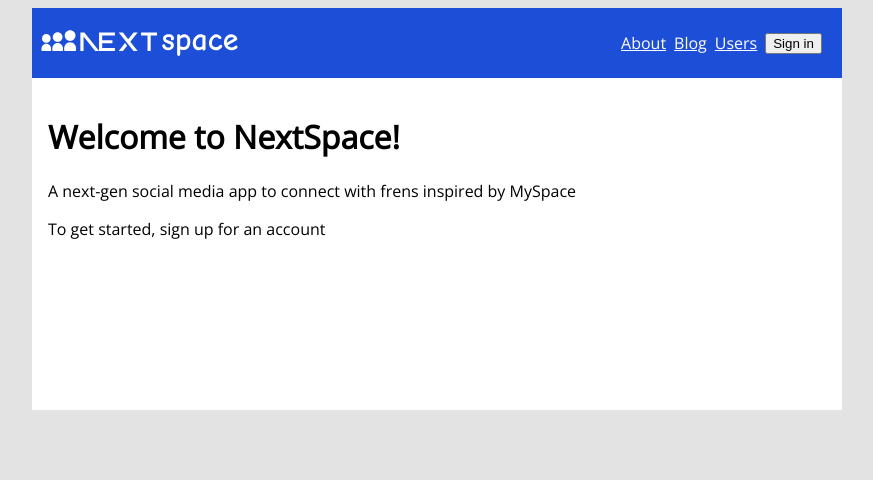
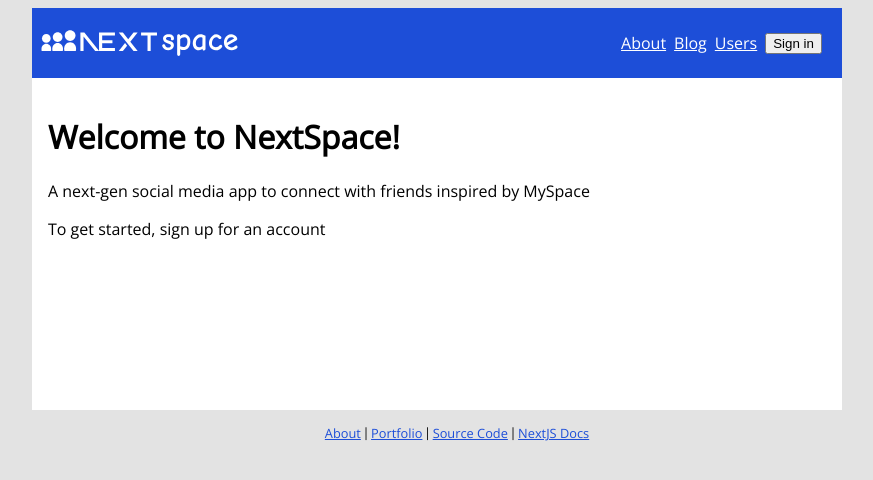
Before and after one commit to aidanshotland/myspace, a Next.js app: page / in a window 1280 px wide. Shown: the top 480 px of the page, without its empty margins (203-1076 px from the left). Built offline with nearby package versions, Linux system fonts and the light colour scheme; no server answers.

Commit message:
Added Footer

```diff
--- a/app/layout.tsx
+++ b/app/layout.tsx
@@ -3,6 +3,7 @@ import "./globals.css";
 import NavMenu from "./NavMenu";
 import { Open_Sans } from "next/font/google";
 import AuthProvider from "./AuthProvider";
+import Link from "next/link";
 
 const myFont = Open_Sans({ weight: "400", subsets: ["latin"] });
 
@@ -23,6 +24,29 @@ export default function RootLayout({
           <div className="container">
             <NavMenu />
             <main>{children}</main>
+
+            <footer>
+
+              <ul>
+                <li>
+                  <Link href={'/about'}>About</Link>
+                </li>{' '}
+                |
+                <li>
+                  <Link href={'https://my-portfolio-mmte.vercel.app/'}>
+                    Portfolio
+                  </Link>
+                </li>{' '}
+                |
+                <li>
+                  <Link href={'https://github.com/aidanshotland/myspace'}>Source Code</Link>
+                </li>{' '}
+                |
+                <li>
+                  <Link href={'https://nextjs.org'}>NextJS Docs</Link>
+                </li>
+              </ul>
+            </footer>
           </div>
         </body>
       </html>
--- a/app/page.tsx
+++ b/app/page.tsx
@@ -3,7 +3,7 @@ export default function Home() {
     <div>
       <h1>Welcome to NextSpace!</h1>
       <p>
-        A next-gen social media app to connect with frens inspired by MySpace
+        A next-gen social media app to connect with friends inspired by MySpace
       </p>
       <p>To get started, sign up for an account</p>
     </div>
```
